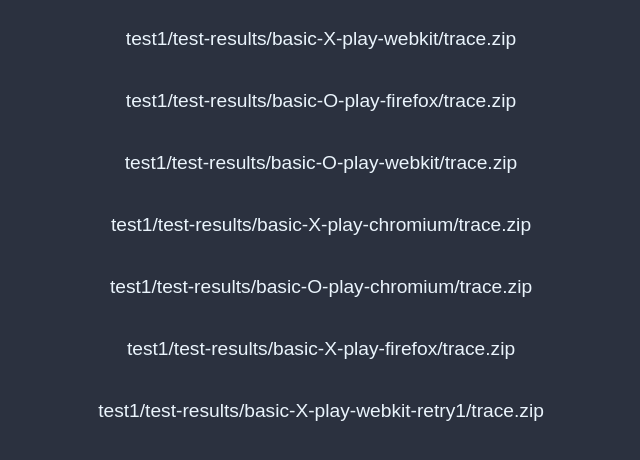
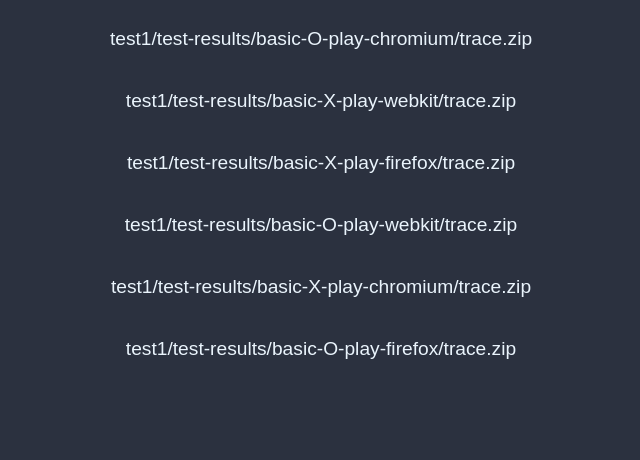
Before and after one commit to Yuankai619/LLM-Generated-web-and-Playwright-E2E-Testing, a plain HTML site: page index.html in a window 1280 px wide. Shown: the part 90-550 px from the top of the page, without its empty margins (319-959 px from the left). Drawn offline with Linux system fonts and the light colour scheme.

Commit message:
deploy: e2474f37104b069dc2169e14ee9ae29781666c10

```diff
--- a/index.html
+++ b/index.html
@@ -28,11 +28,10 @@
     box-shadow: 0px 4px 10px rgba(0, 0, 0, 0.3);
 }
 </style></head><body><h1>Playwright Traces</h1><ul>
+<li><a href='https://trace.playwright.dev/?trace=https://Yuankai619.github.io/LLM-Driven-Code-and-Test-Script-Generation/test1/test-results/basic-O-play-chromium/trace.zip'>test1/test-results/basic-O-play-chromium/trace.zip</a></li>
 <li><a href='https://trace.playwright.dev/?trace=https://Yuankai619.github.io/LLM-Driven-Code-and-Test-Script-Generation/test1/test-results/basic-X-play-webkit/trace.zip'>test1/test-results/basic-X-play-webkit/trace.zip</a></li>
-<li><a href='https://trace.playwright.dev/?trace=https://Yuankai619.github.io/LLM-Driven-Code-and-Test-Script-Generation/test1/test-results/basic-O-play-firefox/trace.zip'>test1/test-results/basic-O-play-firefox/trace.zip</a></li>
+<li><a href='https://trace.playwright.dev/?trace=https://Yuankai619.github.io/LLM-Driven-Code-and-Test-Script-Generation/test1/test-results/basic-X-play-firefox/trace.zip'>test1/test-results/basic-X-play-firefox/trace.zip</a></li>
 <li><a href='https://trace.playwright.dev/?trace=https://Yuankai619.github.io/LLM-Driven-Code-and-Test-Script-Generation/test1/test-results/basic-O-play-webkit/trace.zip'>test1/test-results/basic-O-play-webkit/trace.zip</a></li>
 <li><a href='https://trace.playwright.dev/?trace=https://Yuankai619.github.io/LLM-Driven-Code-and-Test-Script-Generation/test1/test-results/basic-X-play-chromium/trace.zip'>test1/test-results/basic-X-play-chromium/trace.zip</a></li>
-<li><a href='https://trace.playwright.dev/?trace=https://Yuankai619.github.io/LLM-Driven-Code-and-Test-Script-Generation/test1/test-results/basic-O-play-chromium/trace.zip'>test1/test-results/basic-O-play-chromium/trace.zip</a></li>
-<li><a href='https://trace.playwright.dev/?trace=https://Yuankai619.github.io/LLM-Driven-Code-and-Test-Script-Generation/test1/test-results/basic-X-play-firefox/trace.zip'>test1/test-results/basic-X-play-firefox/trace.zip</a></li>
-<li><a href='https://trace.playwright.dev/?trace=https://Yuankai619.github.io/LLM-Driven-Code-and-Test-Script-Generation/test1/test-results/basic-X-play-webkit-retry1/trace.zip'>test1/test-results/basic-X-play-webkit-retry1/trace.zip</a></li>
+<li><a href='https://trace.playwright.dev/?trace=https://Yuankai619.github.io/LLM-Driven-Code-and-Test-Script-Generation/test1/test-results/basic-O-play-firefox/trace.zip'>test1/test-results/basic-O-play-firefox/trace.zip</a></li>
 </ul></body></html>
```
Also changed, not shown: 6 other files.
